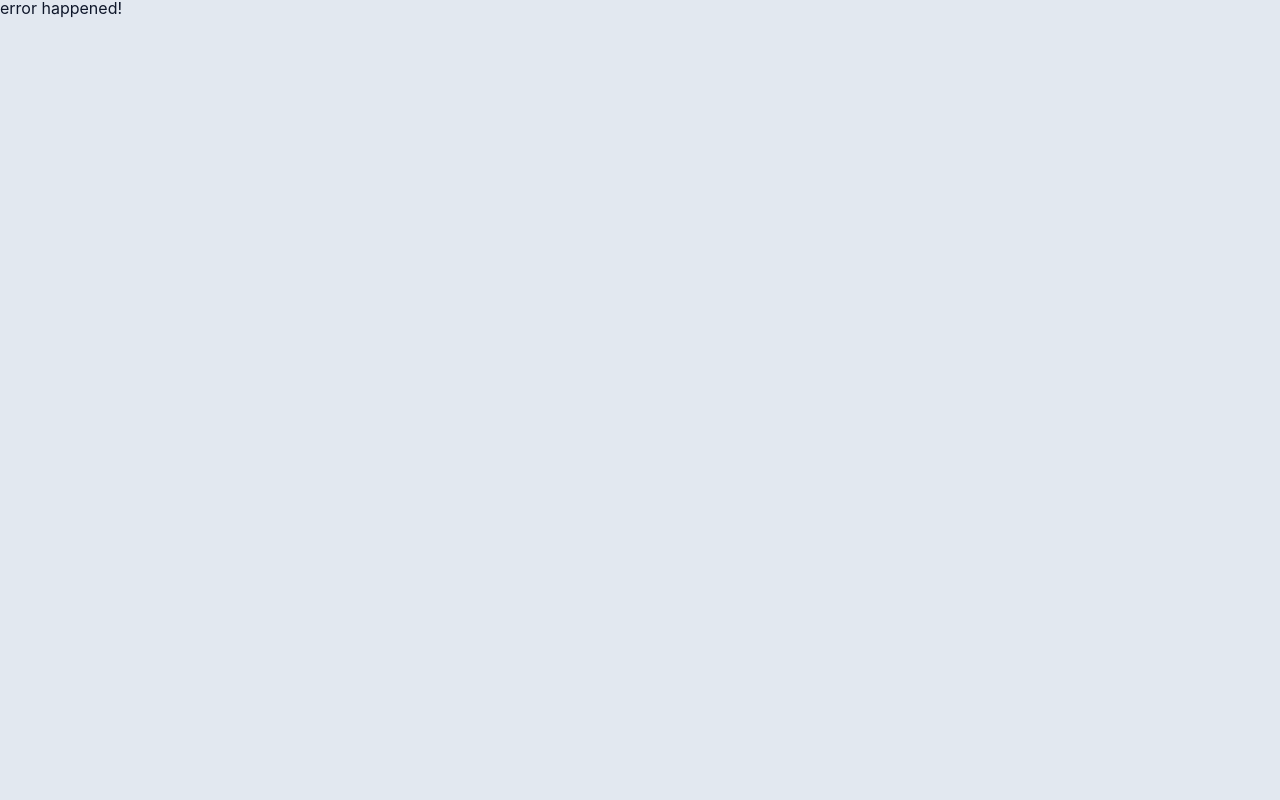
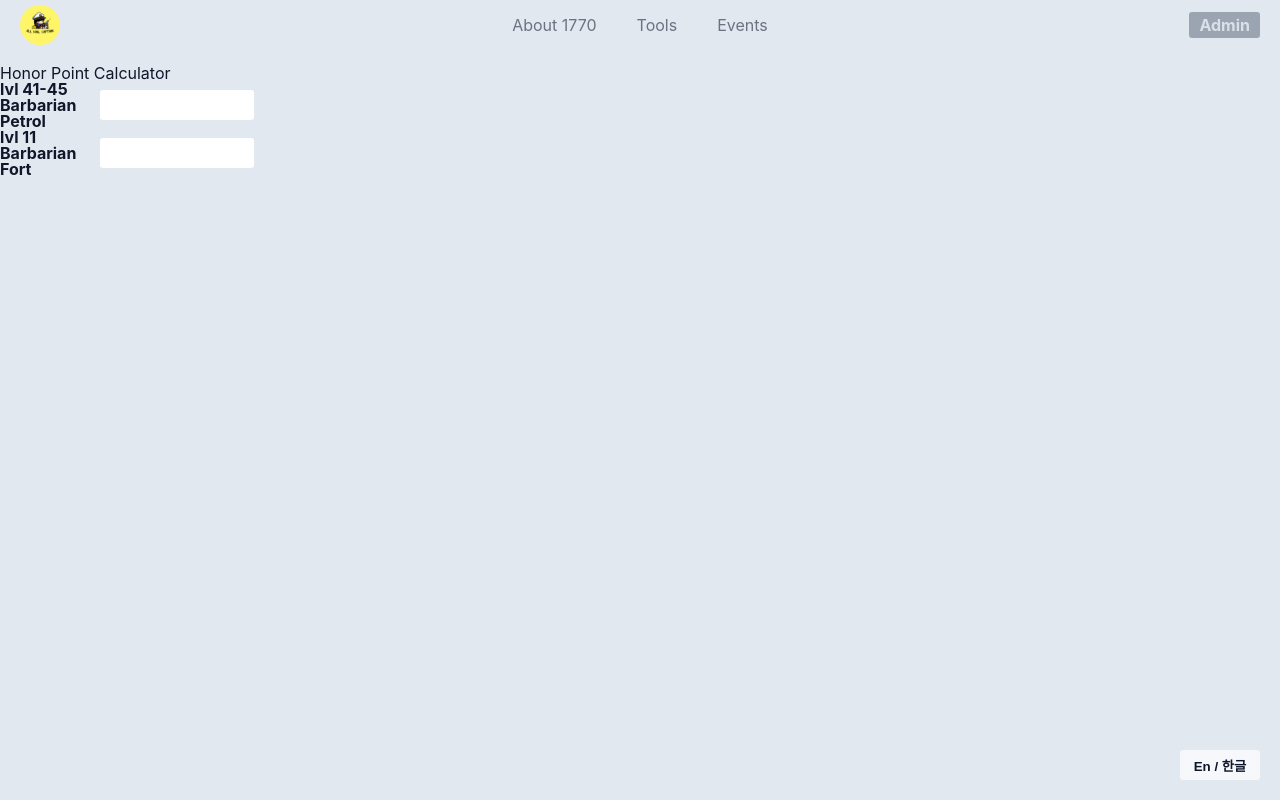
Before and after one commit to WilleLee/rok-supporter, a React (Create React App) app in the folder client/: page /tools/hp-calculator in a window 1280 px wide. Before the commit this address had no page. Built offline with nearby package versions, Linux system fonts and the light colour scheme.

Commit message:
add hp calculator

```diff
--- a/client/src/components/Header.js
+++ b/client/src/components/Header.js
@@ -60,6 +60,15 @@ const Header = () => {
                     {langMode === "en"
                       ? "Resource Calculator"
                       : "보유 자원량 계산"}
+                  </Link>
+                </span>
+              </li>
+              <li>
+                <span>
+                  <Link to={`/tools/hp-calculator`}>
+                    {langMode === "en"
+                      ? "KvK HP Calculator"
+                      : "명예 포인트 계산기"}
                   </Link>
                 </span>
               </li>
--- /dev/null
+++ b/client/src/pages/HpCalculatorPage.js
@@ -0,0 +1,34 @@
+const HpCalculatorPage = () => {
+  return (
+    <section>
+      <h1>Honor Point Calculator</h1>
+      <form
+        onSubmit={(event) => {
+          event.preventDefault();
+        }}
+        className="ct_form resource hp"
+      >
+        <div className="ct_form__hp_input_grid">
+          {/* inputs */}
+          <div className="ct_from__input_wrapper">
+            {/* patrols, resource */}
+            <div className="ct_form__input_container">
+              <label htmlFor={`hi`}>lvl 41-45 Barbarian Petrol</label>
+              <input id={`hi`} type={"number"} />
+            </div>
+          </div>
+          <div className="ct_from__input_wrapper">
+            {/* forts */}
+            <div className="ct_form__input_container">
+              <label htmlFor={`hi`}>lvl 11 Barbarian Fort</label>
+              <input id={`hi`} type={"number"} />
+            </div>
+          </div>
+        </div>
+        <div className="ct_cal_result">{/* result */}</div>
+      </form>
+    </section>
+  );
+};
+
+export default HpCalculatorPage;
--- a/client/src/pages/KvkCalculatorPage.js
+++ /dev/null
@@ -1,11 +0,0 @@
-// 습격자 도시 개인: 1만 점, 왕국: 5만 점
-
-const KvkCalculatorPage = () => {
-  return (
-    <section>
-      <h1>KvK Calculator</h1>
-    </section>
-  );
-};
-
-export default KvkCalculatorPage;
--- a/client/src/router.js
+++ b/client/src/router.js
@@ -4,7 +4,7 @@ import AdminLoginPage from "./pages/AdminLoginPage";
 import ErrorPage from "./pages/ErrorPage";
 import EventPage from "./pages/EventPage";
 import HomePage from "./pages/HomePage";
-import KvkCalculatorPage from "./pages/KvkCalculatorPage";
+import HpCalculatorPage from "./pages/HpCalculatorPage";
 import ResourcePage from "./pages/ResourcePage";
 import Root from "./pages/Root";
 import TroopPowerPage from "./pages/TroopPowerPage";
@@ -22,8 +22,8 @@ const router = createBrowserRouter([
       { path: "events", element: <EventPage /> },
       { path: "tools/troop-power", element: <TroopPowerPage /> },
       { path: "tools/resource", element: <ResourcePage /> },
+      { path: "tools/hp-calculator", element: <HpCalculatorPage /> },
       { path: "test", element: <TestPage /> },
-      { path: "tools/kvk-calculator", element: <KvkCalculatorPage /> },
     ],
   },
 ]);
--- a/client/src/styles/shared.scss
+++ b/client/src/styles/shared.scss
@@ -33,6 +33,7 @@
       width: 90px;
     }
   }
+
   .ct_form__input_container {
     display: flex;
     align-items: center;
@@ -76,6 +77,10 @@
     border-radius: 4px;
     font-weight: bold;
   }
+}
+
+.ct_form.hp {
+  flex-direction: row;
 }
 
 .ct_cal_result {
```
